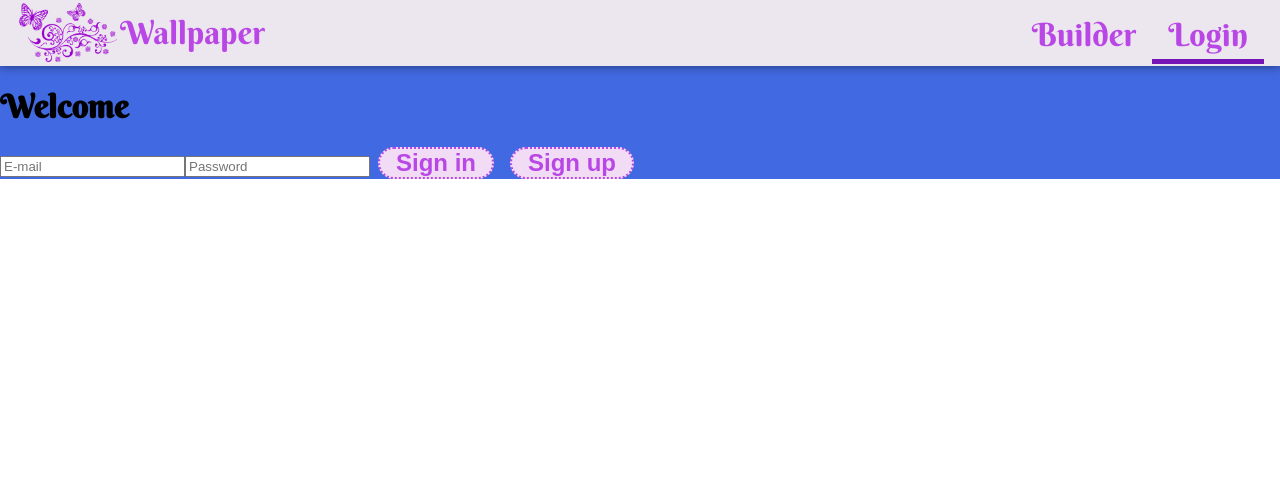
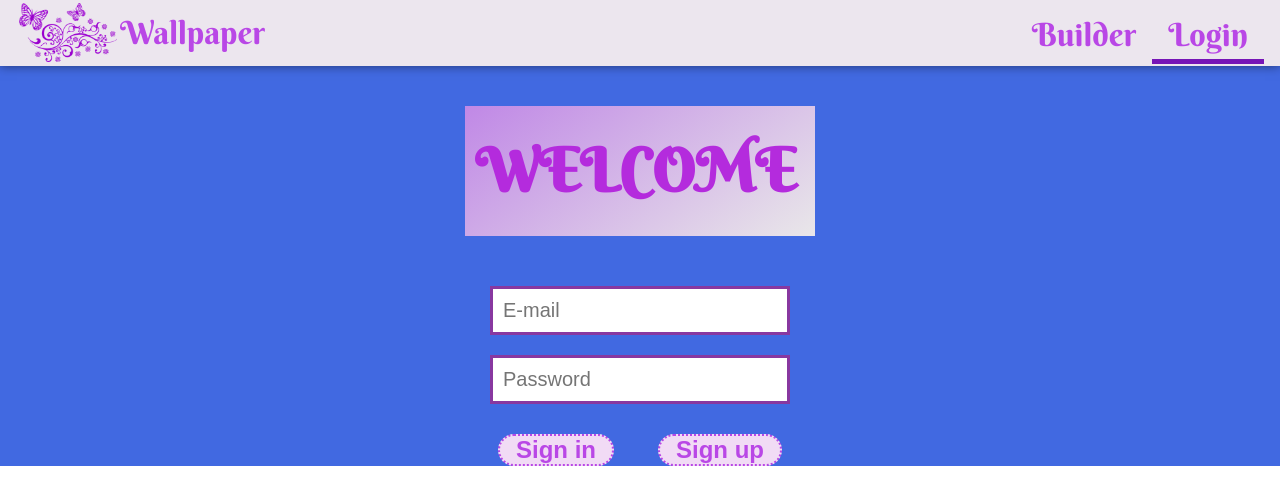
Before and after one commit to Nurkyz-Chynybaeva/builder, a React (Create React App) app: page /auth in a window 1280 px wide. Shown: the top 504 px of the page. Built offline with nearby package versions, Linux system fonts and the light colour scheme.

Commit message:
styled auth js

```diff
--- a/src/components/Auth/Auth.js
+++ b/src/components/Auth/Auth.js
@@ -9,7 +9,6 @@ import { Redirect, useLocation } from "react-router-dom";
 
 export default withAxios(() => {
   const dispatch = useDispatch();
-  const [ method, setMethod ] = useState(null);
   const { loading, error, token } = useSelector(state => state.auth);
   const location = useLocation();
 
@@ -31,8 +30,11 @@ export default withAxios(() => {
         <h1>Welcome</h1>
         <input type="email" placeholder="E-mail" name="email" required />
         <input type="password" placeholder="Password" name="password" required minLength="6" />
-        <Button click={() => setMethod('signin')} green>Sign in</Button>
-        <Button click={() => setMethod('signup')} red>Sign up</Button>
+      <div className={classes.Buttons}>
+          <Button>Sign in</Button>
+        <Button>Sign up</Button>
+      </div>
+
       </form>
     );
   }
--- a/src/components/Auth/Auth.module.css
+++ b/src/components/Auth/Auth.module.css
@@ -0,0 +1,33 @@
+form{
+    display: flex;
+    justify-content: center;
+    align-items: center;
+    flex-direction: column;
+
+}
+form > input{
+    margin: 10px;
+    padding: 10px;
+    width: 300px;
+    border: 3px solid rgb(136, 56, 160);
+    font-size: 20px;
+}
+.Buttons{
+    display: flex;
+    justify-content: space-between;
+    margin-top: 20px;
+    width: 300px;
+}
+h1{
+    display: flex;
+    align-items: center;
+    width: 350px;
+    height: 130px;
+    padding-left: 10px;
+   background-color: rgb(249, 235, 253);
+   background: -webkit-linear-gradient(305deg, #c088e6, #e9e7e9);
+
+   text-transform: uppercase;
+    font-size: 60px;
+    color: rgb(180, 43, 221);
+  }
--- a/src/components/Ul/Button/Button.module.css
+++ b/src/components/Ul/Button/Button.module.css
@@ -9,6 +9,7 @@
     font-weight: bold;
     font-size: 1.5rem;
     cursor: pointer;
+
   }
   .Button:not(:disabled):hover {
     background-color:rgb(185, 71, 230);
@@ -26,5 +27,5 @@
     background-color: rgb(200, 245, 198);
   }
   .green:not(:disabled):hover {
-    background-color: rgb(142, 179, 127);
+    background-color: rgb(55, 150, 18);
   }
```
